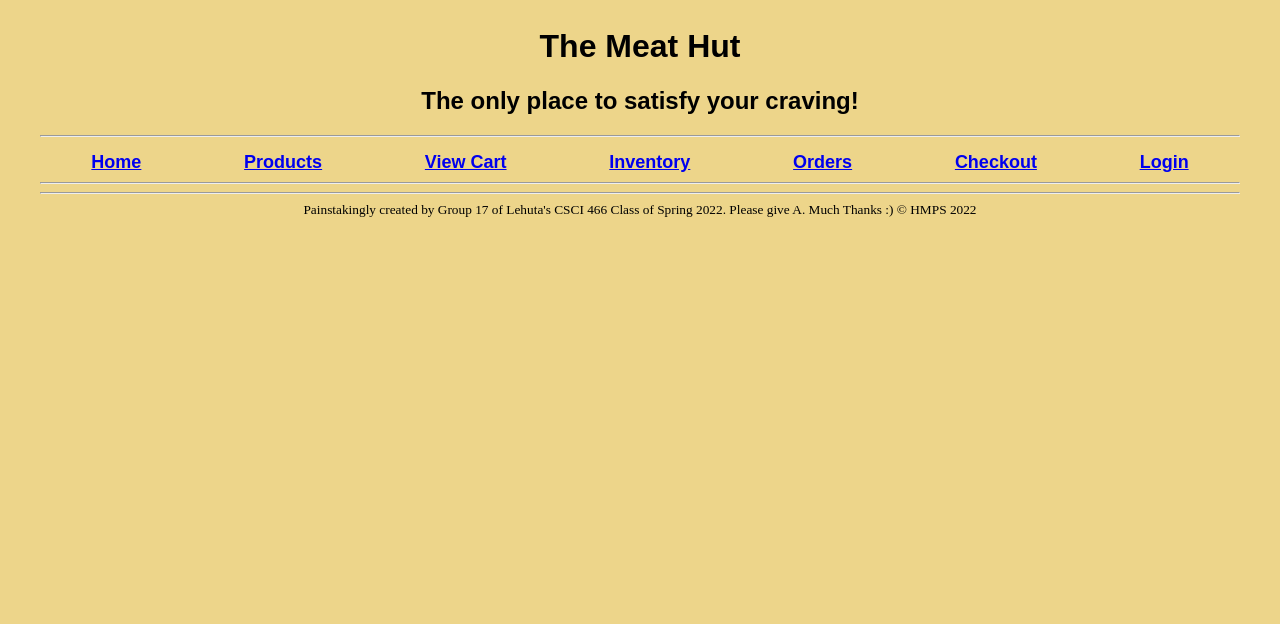
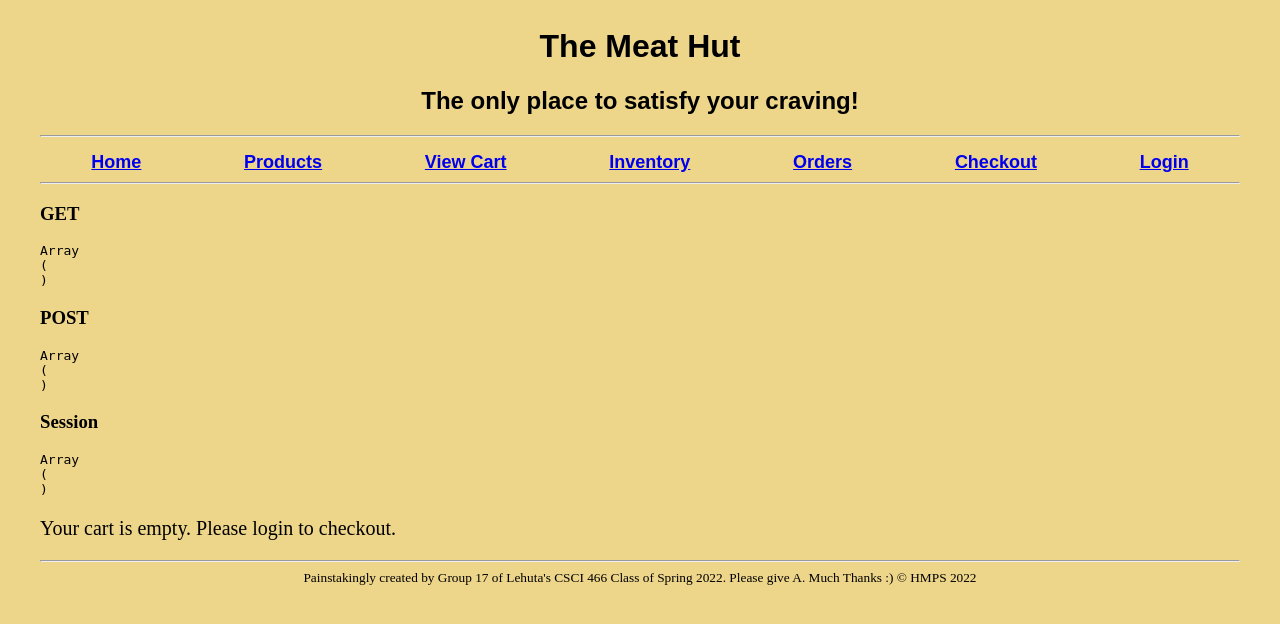
Before and after one commit to 466-hmps/groupproject, a PHP site: page /checkout.php in a window 1280 px wide. Shown: the part 150-774 px from the top of the page. Run offline with PHP 8.4, Linux system fonts and the light colour scheme.

Commit message:
Create checkout page

```diff
--- a/html/checkout.php
+++ b/html/checkout.php
@@ -3,6 +3,26 @@ require_once '../lib/session.php';
 $title = "Checkout";
 include '../partials/header.php';
 include '../partials/nav.php';
+include '../lib/library.php';
+include '../partials/printglobals.php';
+if(isset($_SESSION['userid'])) {
+    $total = checkout_cart(GetCart($_SESSION['userid']));
+    echo <<<HTML
+        <form method="POST">
+            <span>
+                <label for="checkout">
+                <button type="submit" name="checkout" id="checkout" value="checkout">Checkout</button>
+            </span>
+        </form>
+    HTML;
+}
+else
+    echo "  <p>Your cart is empty. Please login to checkout.</p>";
+if(isset($_POST['checkout']))
+{
+    CreateOrder($_SESSION['userid'], $total);
+    ClearCart($_SESSION['custid']);
+}
 ?>
 
 <?php include '../partials/footer.php'; ?>
```
